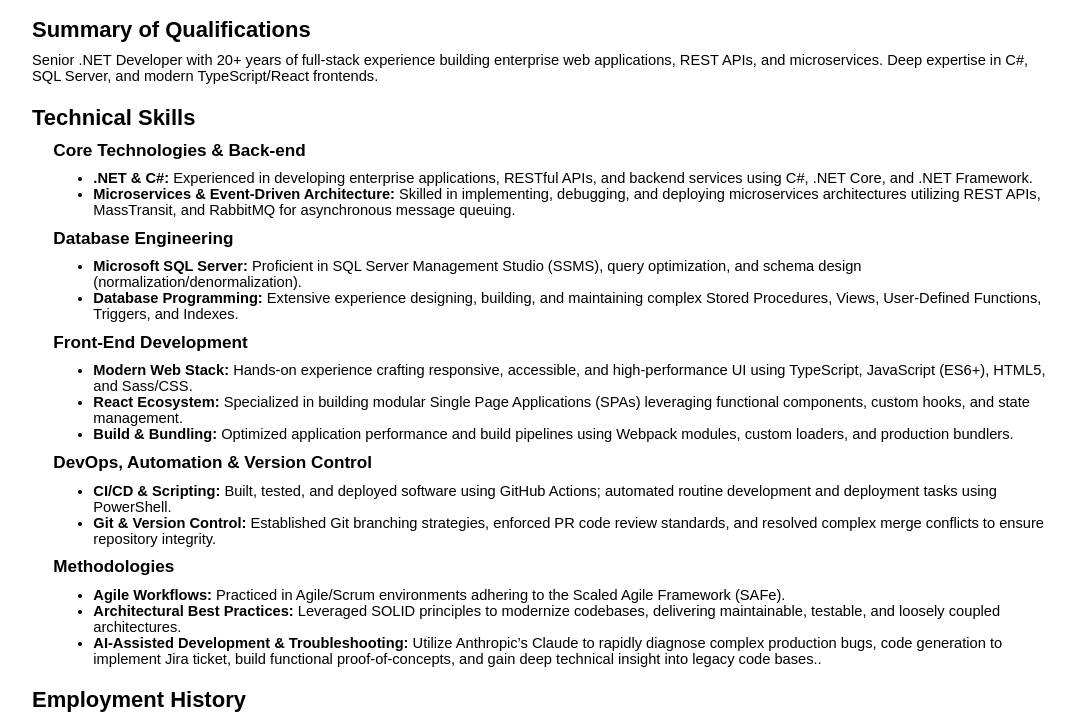
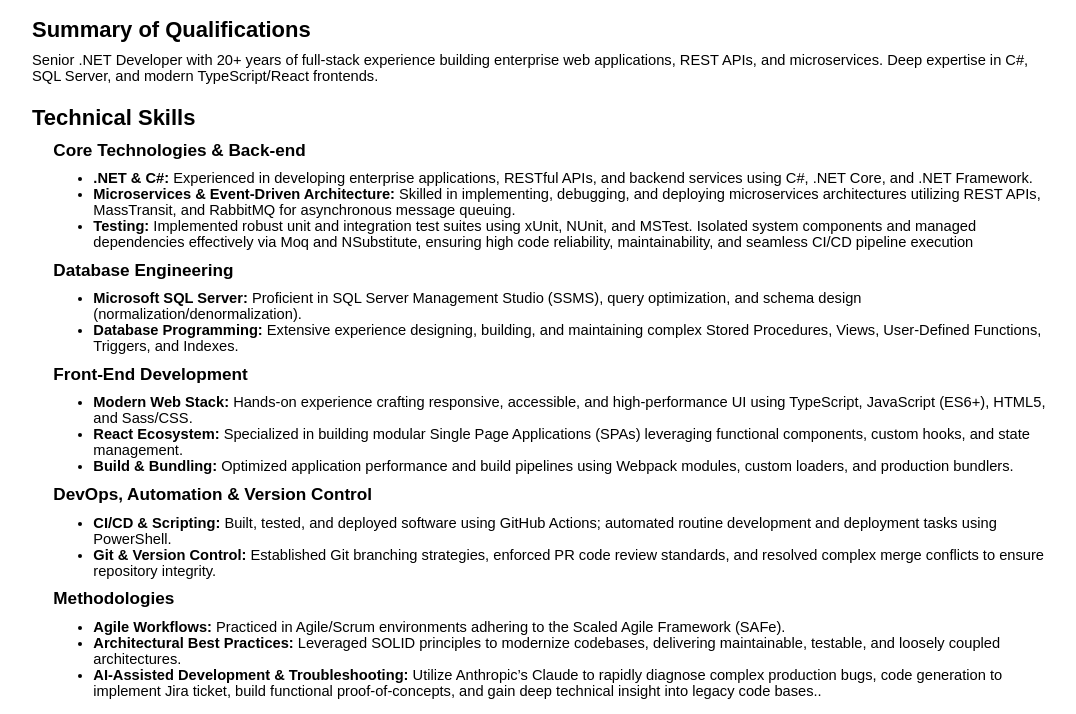
Before and after one commit to acermate433s/css-resume-garden, a website built with webpack: page src/index.html in a window 1280 px wide. Shown: the part 90-804 px from the top of the page, without its empty margins (96-1172 px from the left). Built offline with nearby package versions, Linux system fonts and the light colour scheme.

Commit message:
Added Testing to Core Technologies & Back-End.

```diff
--- a/src/index.html
+++ b/src/index.html
@@ -30,6 +30,7 @@
                 <ul>
                     <li><strong>.NET &amp; C#:</strong> Experienced in developing enterprise applications, RESTful APIs, and backend services using C#, .NET Core, and .NET Framework.</li>
                     <li><strong>Microservices &amp; Event-Driven Architecture:</strong> Skilled in implementing, debugging, and deploying microservices architectures utilizing REST APIs, MassTransit, and RabbitMQ for asynchronous message queuing.</li>
+                    <li><strong>Testing:</strong> Implemented robust unit and integration test suites using xUnit, NUnit, and MSTest. Isolated system components and managed dependencies effectively via Moq and NSubstitute, ensuring high code reliability, maintainability, and seamless CI/CD pipeline execution </li>
                 </ul>
             </div>
             <div class="skills-category">
```
